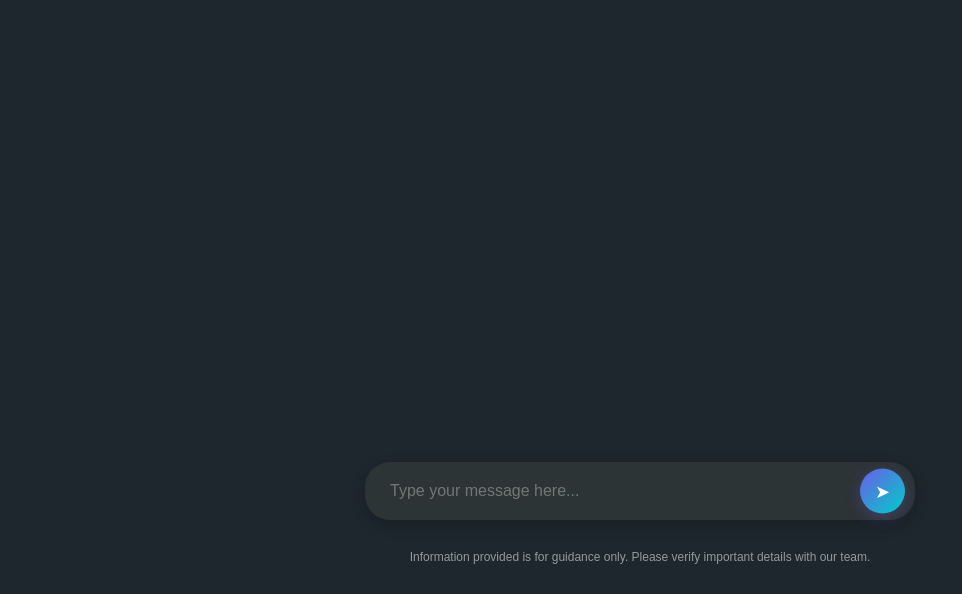
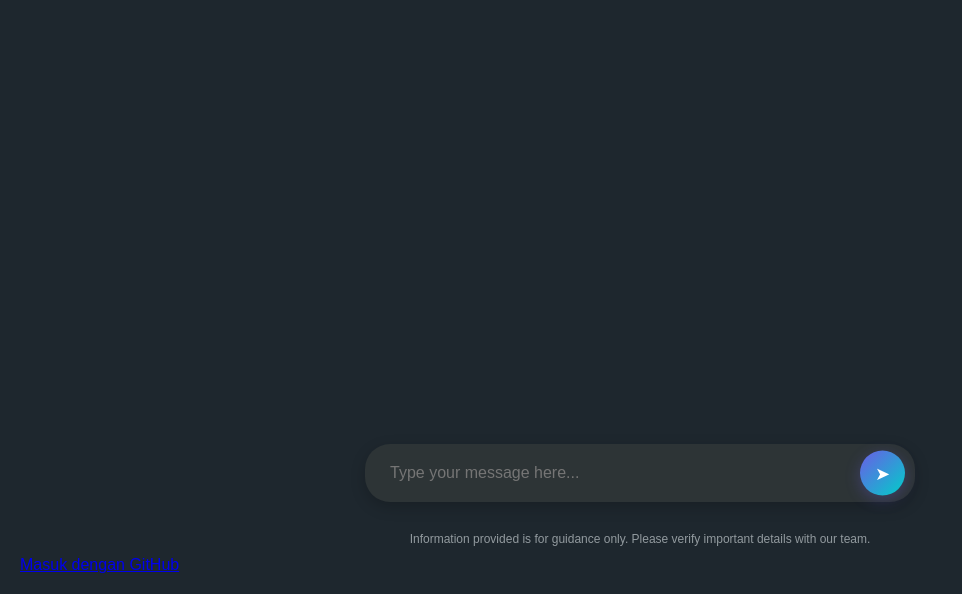
Before and after one commit to Rvas123vi/aitezachtgpttes1, a plain HTML site: page index.html in a window 1280 px wide. Shown: the part 206-800 px from the top of the page, without its empty margins (0-962 px from the left). Drawn offline with Linux system fonts and the light colour scheme.

Commit message:
Update index.html

```diff
--- a/index.html
+++ b/index.html
@@ -461,5 +461,8 @@
             }
         }
     </script>
+      <div class="github-login">
+    <a href="https://github.com/Rez4-3yz" target="_blank">Masuk dengan GitHub</a>
+  </div>
 </body>
 </html>
```
